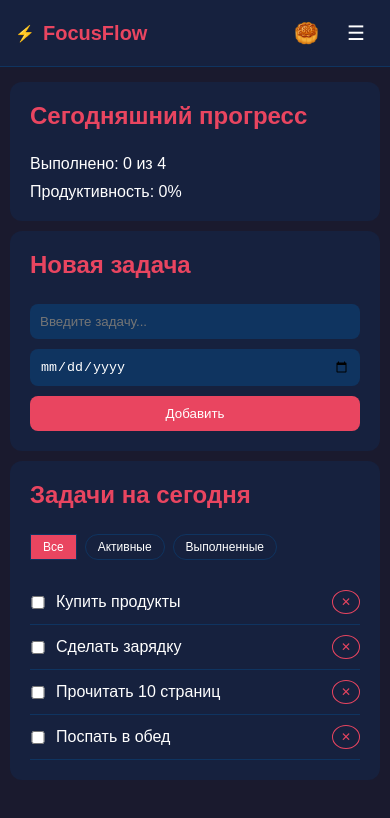
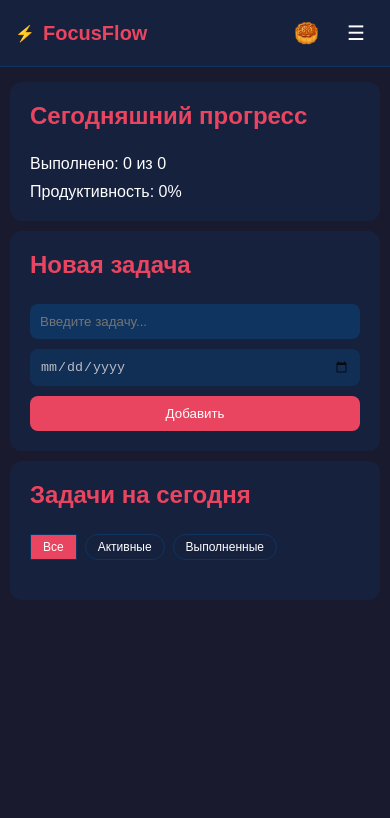
Before and after one commit to Pandapop16/focusflow-react, a React (Vite) app: page / in a window 390 px wide. Shown: the top 818 px of the page. Built offline with nearby package versions, Linux system fonts and the light colour scheme.

Commit message:
fix: mobile style and empty task list

```diff
--- a/src/App.jsx
+++ b/src/App.jsx
@@ -10,12 +10,7 @@ import TaskForm from './TaskForm'
 function App() {
   const [tasks, setTasks] = useState(function() {
     const saved = localStorage.getItem('tasks')
-    return saved ? JSON.parse(saved) : [
-      { id: 1, text: 'Купить продукты', done: false },
-      { id: 2, text: 'Сделать зарядку', done: false },
-      { id: 3, text: 'Прочитать 10 страниц', done: false },
-      { id: 4, text: 'Поспать в обед', done: false }
-    ]
+    return saved ? JSON.parse(saved) : []
   })
 
   const [inputValue, setInputValue] = useState('')
--- a/src/index.css
+++ b/src/index.css
@@ -105,6 +105,11 @@ input {
 input[type="checkbox"] {
   width: auto;
   min-width: 16px;
+}
+
+input[type="date"] {
+  color: var(--color-text);
+  opacity: 0.7;
 }
 
 button {
@@ -281,4 +286,9 @@ body.light-theme {
   .nav.nav-open {
     display: flex;
   }
+
+  input[type="date"] {
+    width: 100%;
+    box-sizing: border-box;
+  }
 }
```
